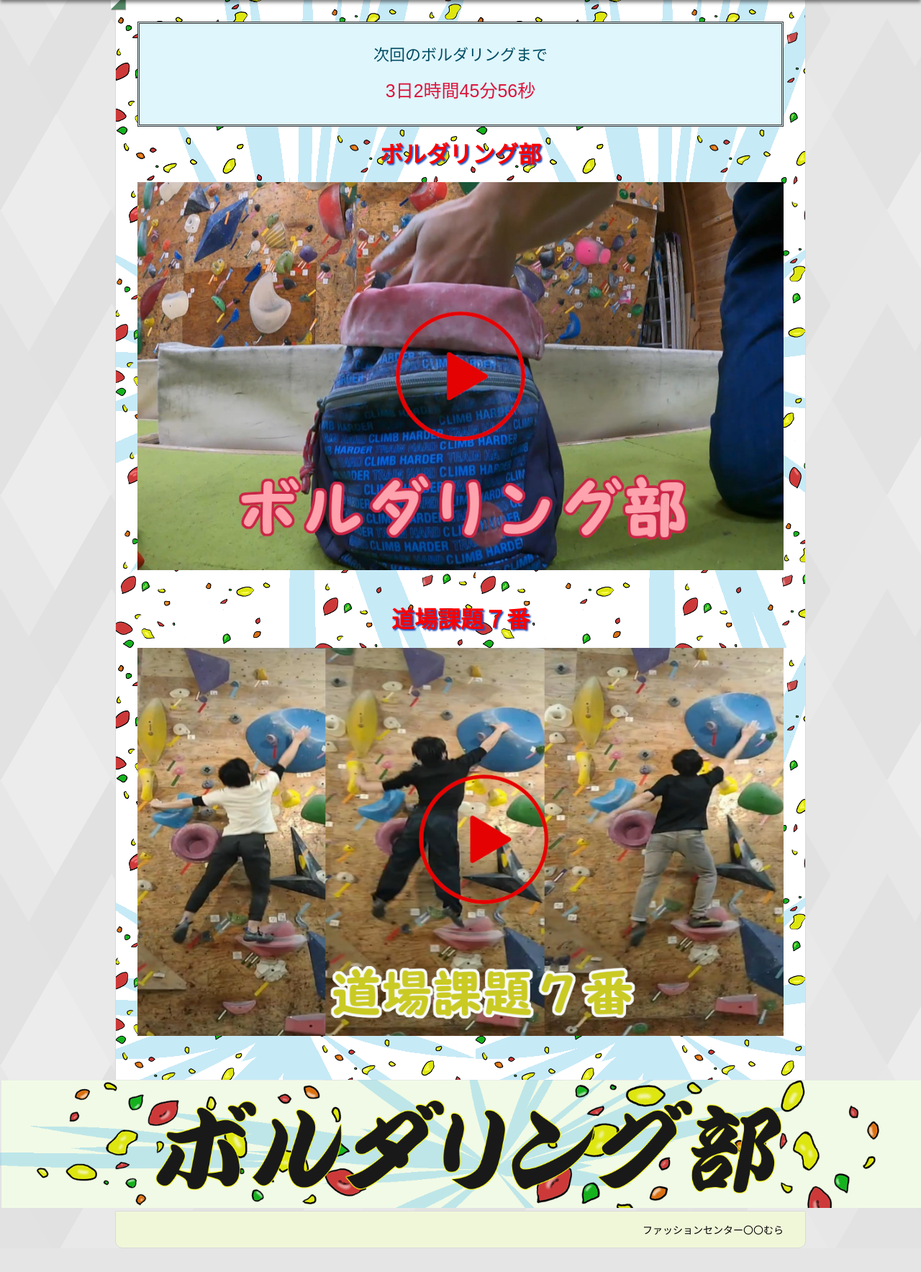
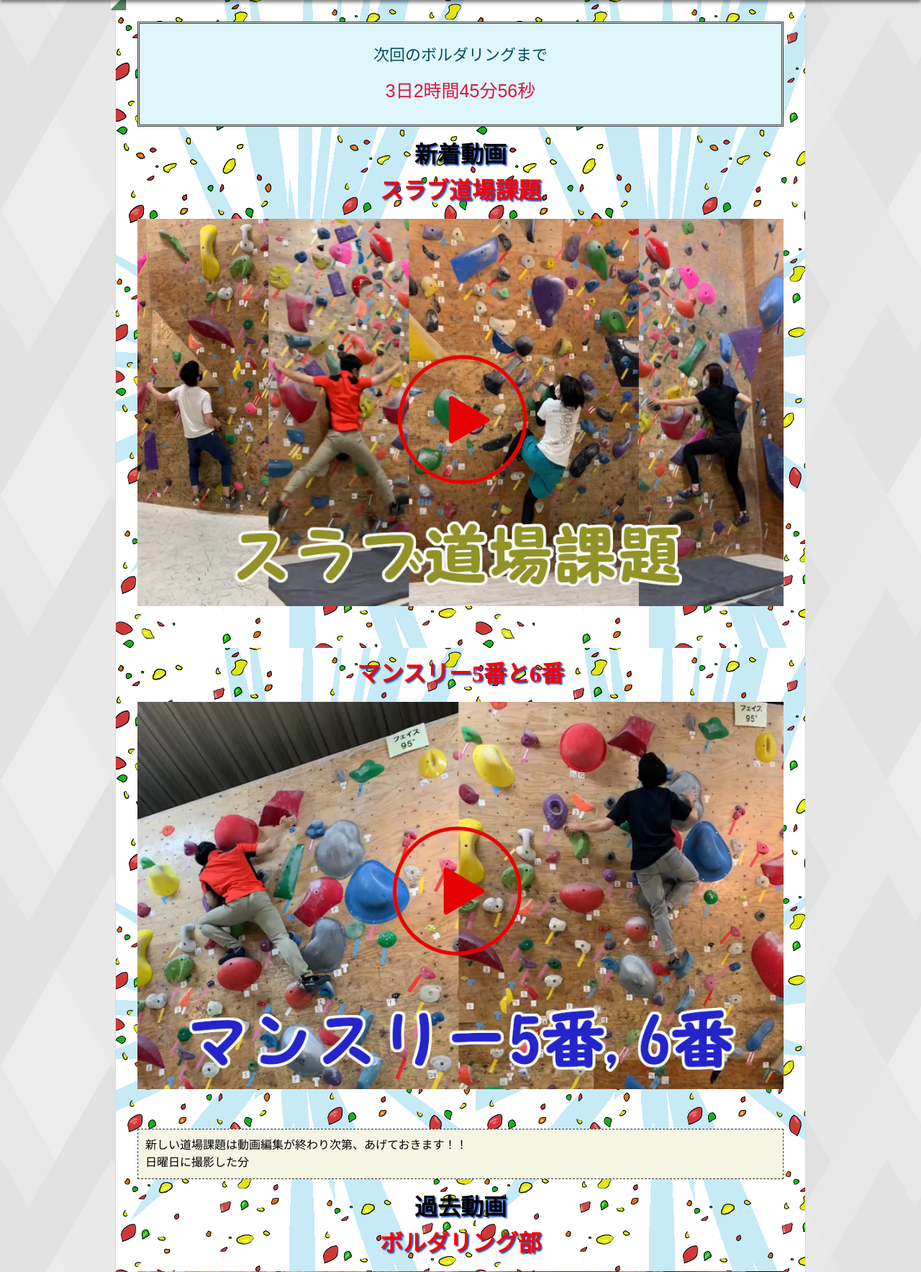
Before and after one commit to katsuki-hub/climbing, a PHP site: page / in a window 1280 px wide. Shown: the part 105-1872 px from the top of the page at 72% size. Before the commit the page ends 1838 px from the top, so only its background shows below. Run offline with PHP 8.4, Linux system fonts and the light colour scheme; some libraries are stand-ins or nearby versions.

Commit message:
動画アップ

```diff
--- a/CSS/climb.css
+++ b/CSS/climb.css
@@ -110,6 +110,7 @@ header {
 section h1 {
 	font-size: 32px;
 	color: #000000;
+	text-align: center;
 	font-family: meiryo;
 	text-shadow: 2px 2px 2px #1E50BF;
 }
--- a/index.html
+++ b/index.html
@@ -61,10 +61,21 @@
         <p class="timer"><span id="day"></span>日<span id="hour"></span>時間<span id="min"></span>分<span id="sec"></span>秒
         </p>
       </div>
+      <h1>新着動画</h1>
+      <h2>スラブ道場課題</h2>
+      <a href="video/b2.mp4"><img class="video" src="images/b2.png" alt="道場スラブ"></a><br><br><br>
+      <h2>マンスリー5番と6番</h2>
+      <a href="video/b3.mp4"><img class="video" src="images/b3.png" alt="マンスリー56"></a><br><br><br>
+      <div style="padding: 10px; margin-bottom: 10px; border: 1px dashed #333333; background-color: #f5f5e3;">
+        新しい道場課題は動画編集が終わり次第、あげておきます！！<br>
+        日曜日に撮影した分
+      </div>
+
+      <h1>過去動画</h1>
       <h2>ボルダリング部</h2>
-      <a href="video/bb.mp4"><img class="video" src="images/bb.jpg" alt="オープニング"></a><br><br>
-      <h2>道場課題７番</h2>
-      <a href="video/b1.mp4"><img class="video" src="images/b1.png" alt="道場課題７番"></a><br><br>
+      <a href="video/bb.mp4"><img class="video" src="images/bb.jpg" alt="オープニング"></a><br><br><br>
+      <h2>マンスリー垂壁７番</h2>
+      <a href="video/b1.mp4"><img class="video" src="images/b1.png" alt="マンスリー７番"></a><br><br><br>
 
 
     </section>
```
Also changed, not shown: images/b2.png (added), images/b3.png (added).
